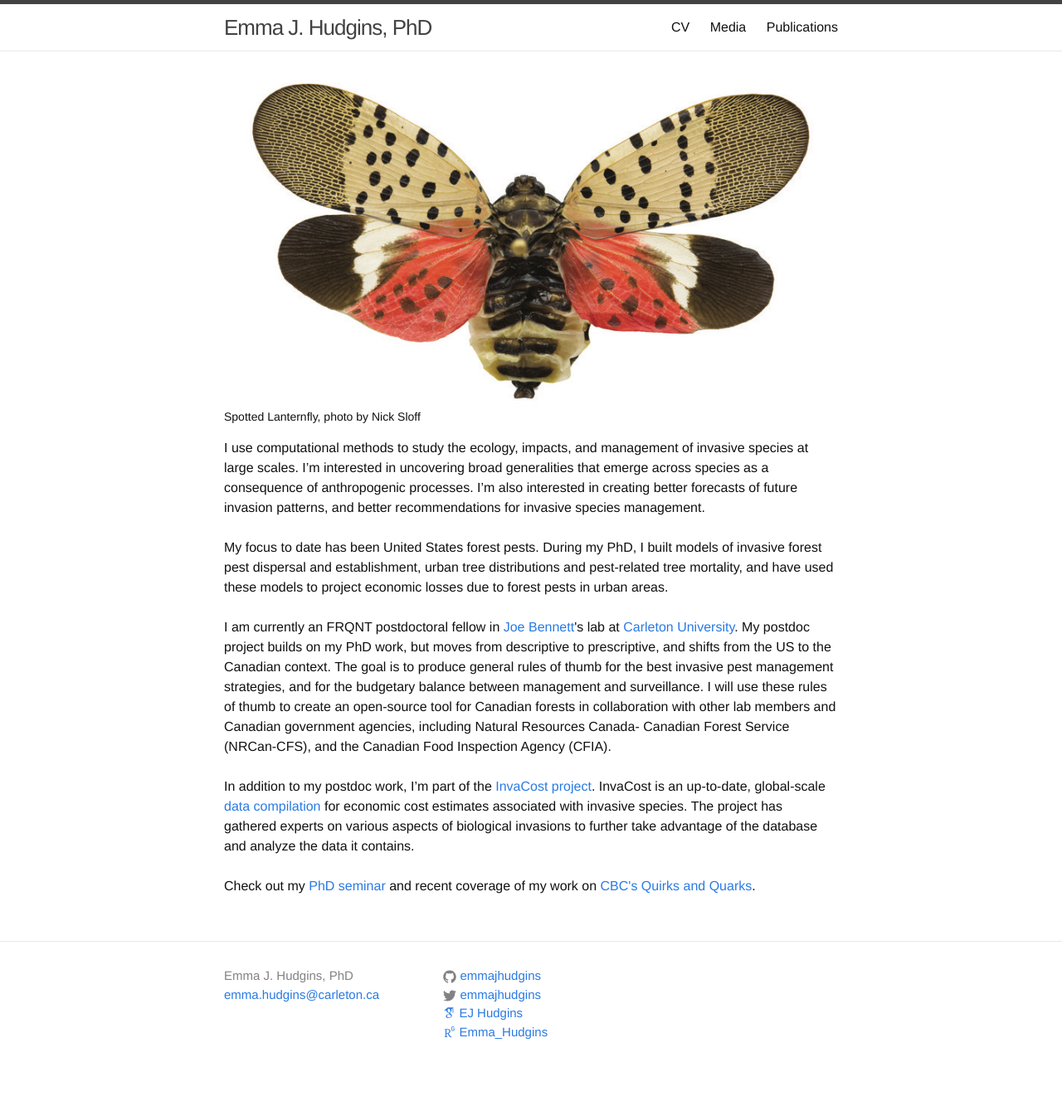
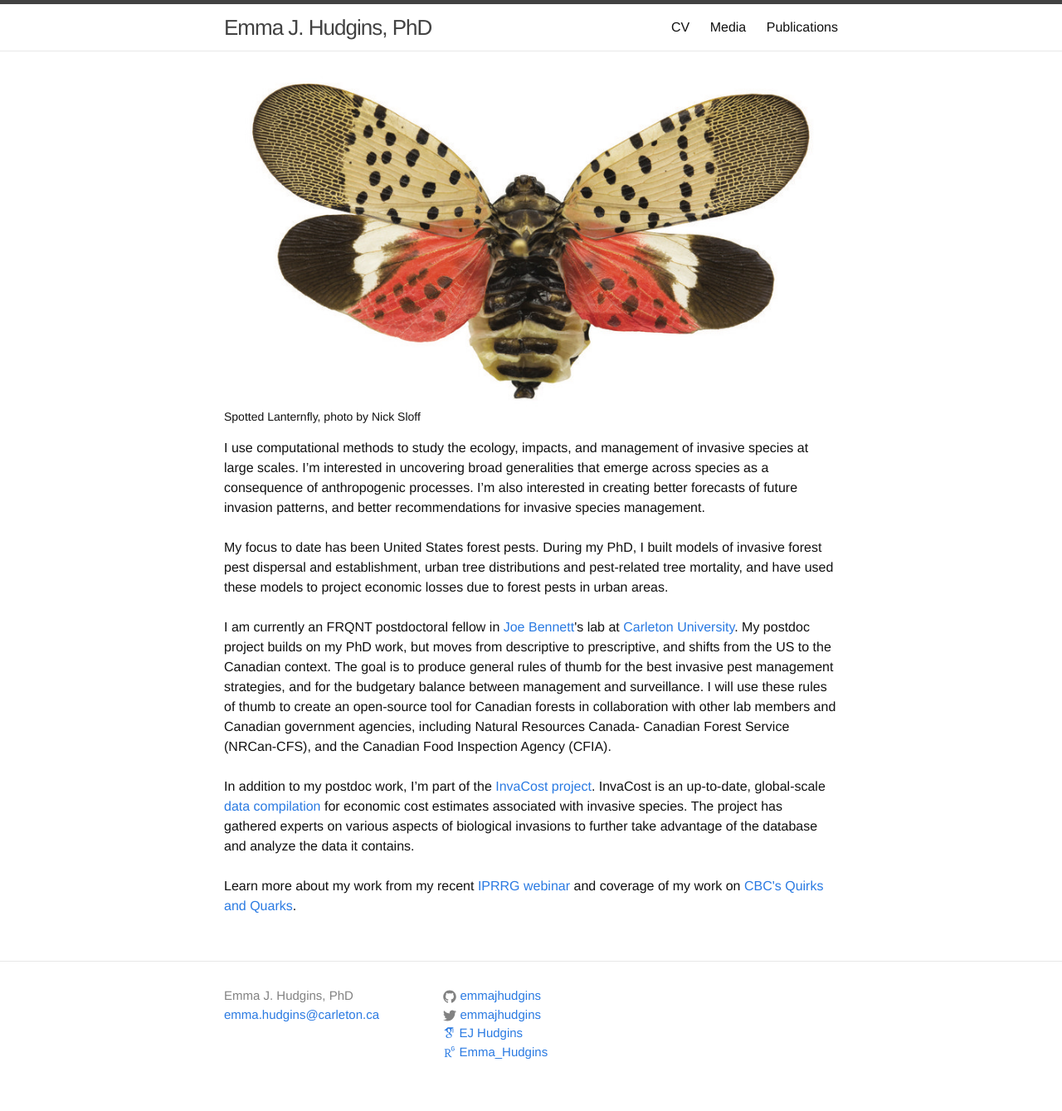
Before and after one commit to emmajhudgins/emmajhudgins.github.io, a Jekyll site: the page built from index.html, in a window 1280 px wide. Shown: the whole page at 83% size. Built offline with Jekyll 4.4.1, drawn with Linux system fonts in a browser that asks for light colours; nearby versions of some CDN libraries; some web fonts are replaced; before the commit the page ends 1315 px from its top, so only the background shows below that.

Commit message:
Update index.html

```diff
--- a/index.html
+++ b/index.html
@@ -20,6 +20,6 @@ I am currently an FRQNT postdoctoral fellow in <a href="https://carleton.ca/benn
 In addition to my postdoc work, I’m part of the <a href="https://www.researchgate.net/project/InvaCost-assessing-the-economic-costs-of-biological-invasions"> InvaCost project</a>. InvaCost is an up-to-date, global-scale <a href="https://www.nature.com/articles/s41597-020-00586-z"> data compilation </a> for economic cost estimates associated with invasive species. The project has gathered experts on various aspects of biological invasions to further take advantage of the database and analyze the data it contains. <br><br>
 
 
-	Check out my <a href="https://youtu.be/hceSoNLj4X4">PhD seminar</a> and recent coverage of my work on <a href="https://www.cbc.ca/listen/live-radio/1-51-quirks-and-quarks/clip/15901522-the-urban-tree-canopy-facing-worst-case-scenario-near">CBC's Quirks and Quarks</a>.
+	Learn more about my work from my recent <a href="https://www.youtube.com/watch?v=uPpmb_2YjBQ)">IPRRG webinar</a> and coverage of my work on <a href="https://www.cbc.ca/listen/live-radio/1-51-quirks-and-quarks/clip/15901522-the-urban-tree-canopy-facing-worst-case-scenario-near">CBC's Quirks and Quarks</a>.
 	<br><br>
 </div>
```
